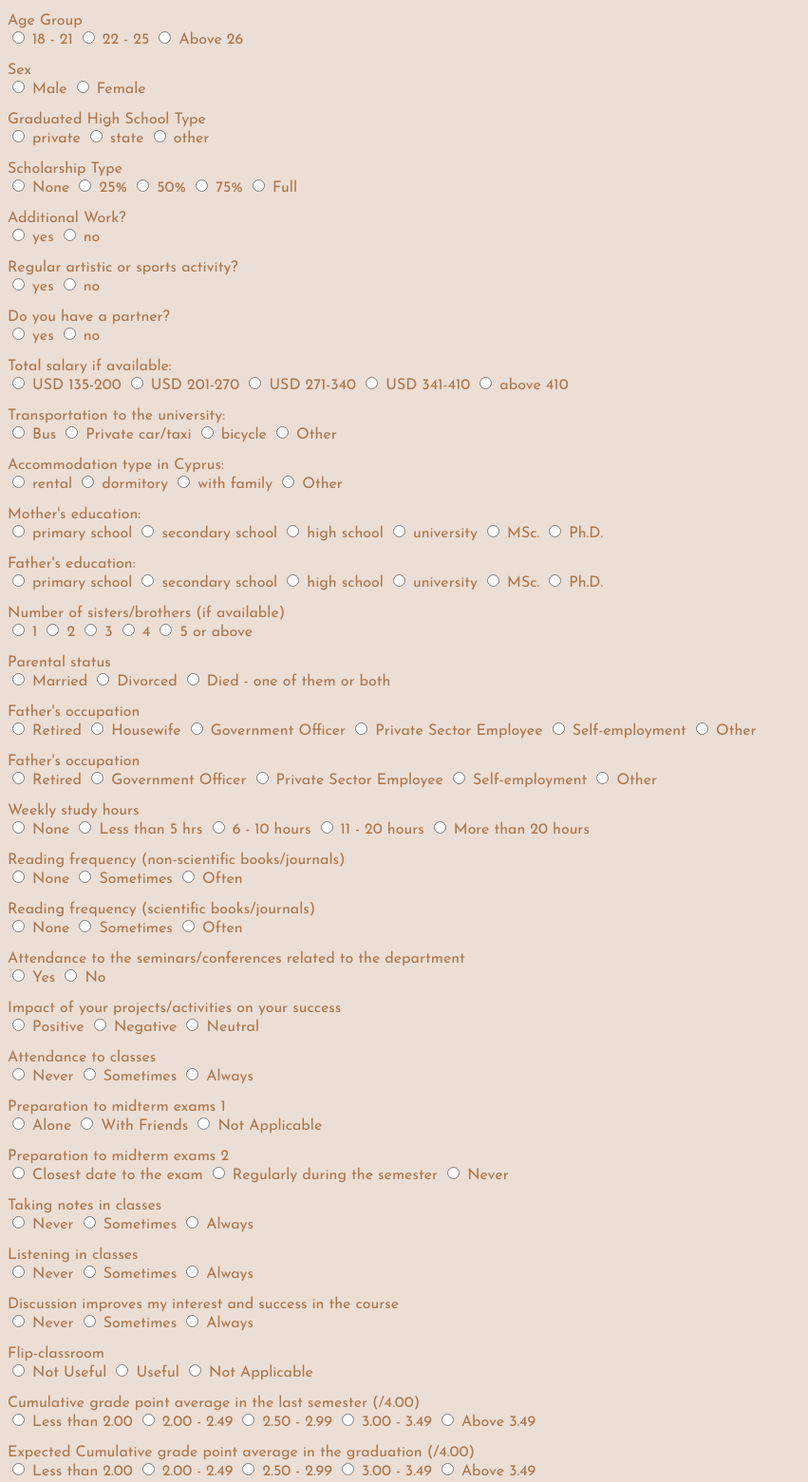
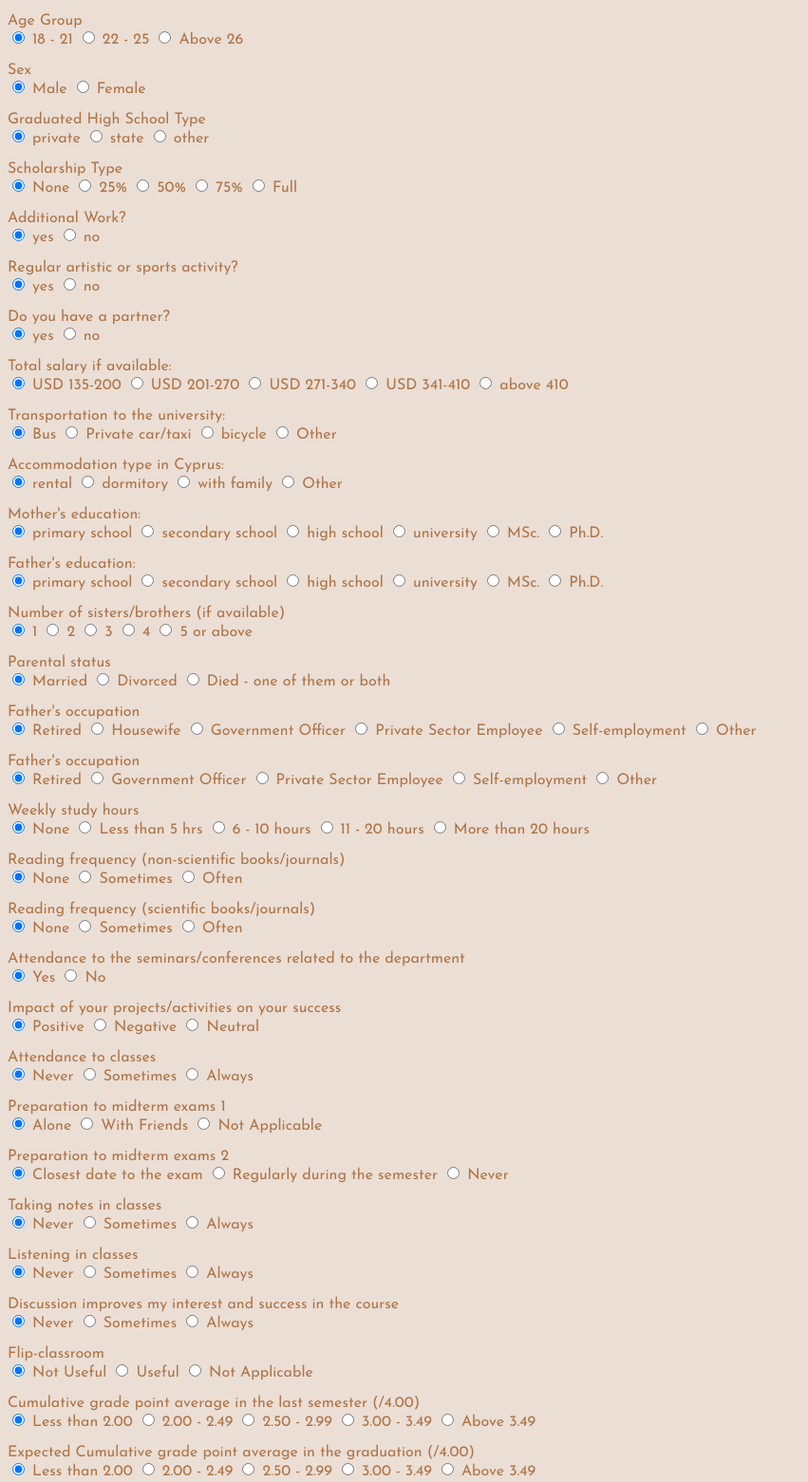
Before and after one commit to DavidHigpen/DataThon-2023, a plain HTML site: page website/uploadForm.html in a window 1280 px wide. Shown: the part 160-1721 px from the top of the page at 95% size, without its empty margins (0-851 px from the left). Drawn offline with Linux system fonts and the light colour scheme.

Commit message:
Made changes 	modified:   website/uploadForm.html 	deleted:    website/Page3.html 	modified:   website/index.html 	deleted:    website/questions.txt 	modified:   website/uploadForm.html

```diff
--- a/website/uploadForm.html
+++ b/website/uploadForm.html
@@ -18,7 +18,7 @@
     <form action="results.html" method="get">
 
         <label for="age">Age Group</label><br>
-        <input type="radio" id="A18_21" name="age" value="18">
+        <input type="radio" id="A18_21" name="age" value="18" checked>
         <label for="A18_21">18 - 21</label>
         <input type="radio" id="A22_25" name="age" value="22">
         <label for="A22_25">22 - 25</label>
@@ -26,13 +26,13 @@
         <label for="AAbove_26">Above 26</label><br><br>
 
         <label for="Sex">Sex</label><br>
-        <input type="radio" id="Smale" name="Sex" value="male">
+        <input type="radio" id="Smale" name="Sex" value="male" checked>
         <label for="Smale">Male</label>
         <input type="radio" id="Sfemale" name="Sex" value="female">
         <label for="Sfemale">Female</label><br><br>
 
         <label for="HighSchoolType">Graduated High School Type</label><br>
-        <input type="radio" id="Hprivate" name="HighSchoolType" value="private">
+        <input type="radio" id="Hprivate" name="HighSchoolType" value="private" checked>
         <label for="Hprivate">private</label>
         <input type="radio" id="Hstate" name="HighSchoolType" value="state">
         <label for="Hstate">state</label>
@@ -40,7 +40,7 @@
         <label for="Hother">other</label><br><br>
 
         <label for="scholarshipType">Scholarship Type</label><br>
-        <input type="radio" id="S0" name="scholarshipType" value="0">
+        <input type="radio" id="S0" name="scholarshipType" value="0" checked>
         <label for="S0">None</label>
         <input type="radio" id="S25" name="scholarshipType" value="25">
         <label for="S25">25%</label>
@@ -52,25 +52,25 @@
         <label for="S100">Full</label><br><br>
 
         <label for="additionalWork">Additional Work?</label><br>
-        <input type="radio" id="Ayes" name="additionalWork" value="yes">
+        <input type="radio" id="Ayes" name="additionalWork" value="yes" checked>
         <label for="Ayes">yes</label>
         <input type="radio" id="Ano" name="additionalWork" value="no">
         <label for="Ano">no</label><br><br>
 
         <label for="artOrSports">Regular artistic or sports activity?</label><br>
-        <input type="radio" id="Ryes" name="artOrSports" value="yes">
+        <input type="radio" id="Ryes" name="artOrSports" value="yes" checked>
         <label for="Ryes">yes</label>
         <input type="radio" id="Rno" name="artOrSports" value="no">
         <label for="Rno">no</label><br><br>
 
         <label for="partner">Do you have a partner?</label><br>
-        <input type="radio" id="Dyes" name="partner" value="yes">
+        <input type="radio" id="Dyes" name="partner" value="yes" checked>
         <label for="Dyes">yes</label>
         <input type="radio" id="Dno" name="partner" value="no">
         <label for="Dno">no</label><br><br>
 
         <label for="salary">Total salary if available:</label><br>
-        <input type="radio" id="USD135-200" name="salary" value="135">
+        <input type="radio" id="USD135-200" name="salary" value="135" checked>
         <label for="USD135-200">USD 135-200</label>
         <input type="radio" id="USD201-270" name="salary" value="201">
         <label for="USD201-270">USD 201-270</label>
@@ -82,7 +82,7 @@
         <label for="above410">above 410</label><br><br>
 
         <label for="transport">Transportation to the university:</label><br>
-        <input type="radio" id="bus" name="transport" value="bus">
+        <input type="radio" id="bus" name="transport" value="bus" checked>
         <label for="bus">Bus</label>
         <input type="radio" id="car" name="transport" value="car">
         <label for="car">Private car/taxi</label>
@@ -92,7 +92,7 @@
         <label for="Other">Other</label><br><br>
 
         <label for="Accommodation">Accommodation type in Cyprus:</label><br>
-        <input type="radio" id="rental" name="Accommodation" value="rental">
+        <input type="radio" id="rental" name="Accommodation" value="rental" checked>
         <label for="rental">rental</label>
         <input type="radio" id="dormitory" name="Accommodation" value="dormitory">
         <label for="dormitory">dormitory</label>
@@ -102,7 +102,7 @@
         <label for="Other">Other</label><br><br>
 
         <label for="MotherEdu">Mother's education:</label><br>
-        <input type="radio" id="primarySchool" name="MotherEdu" value="primary">
+        <input type="radio" id="primarySchool" name="MotherEdu" value="primary" checked>
         <label for="primarySchool">primary school</label>
         <input type="radio" id="secondarySchool" name="MotherEdu" value="secondary">
         <label for="secondarySchool">secondary school</label>
@@ -116,7 +116,7 @@
         <label for="PhD">Ph.D.</label><br><br>
 
         <label for="FatherEdu">Father's education:</label><br>
-        <input type="radio" id="FprimarySchool" name="FatherEdu" value="primary">
+        <input type="radio" id="FprimarySchool" name="FatherEdu" value="primary" checked>
         <label for="FprimarySchool">primary school</label>
         <input type="radio" id="FsecondarySchool" name="FatherEdu" value="secondary">
         <label for="FsecondarySchool">secondary school</label>
@@ -130,7 +130,7 @@
         <label for="FPhD">Ph.D.</label><br><br>
 
         <label for="Siblings">Number of sisters/brothers (if available)</label><br>
-        <input type="radio" id="1" name="Siblings" value="0">
+        <input type="radio" id="1" name="Siblings" value="0" checked>
         <label for="1">1</label>
         <input type="radio" id="2" name="Siblings" value="1">
         <label for="2">2</label>
@@ -143,7 +143,7 @@
 
 
         <label for="ParStat">Parental status</label><br>
-        <input type="radio" id="Married" name="ParStat" value="0">
+        <input type="radio" id="Married" name="ParStat" value="0" checked>
         <label for="Married">Married</label>
         <input type="radio" id="Divorced" name="ParStat" value="1">
         <label for="Divorced">Divorced</label>
@@ -152,7 +152,7 @@
 
 
         <label for="MotherOcc">Father's occupation</label><br>
-        <input type="radio" id="MRetired" name="MotherOcc" value="0">
+        <input type="radio" id="MRetired" name="MotherOcc" value="0" checked>
         <label for="Retired">Retired</label>
         <input type="radio" id="Housewife" name="MotherOcc" value="1">
         <label for="Housewife">Housewife</label>
@@ -167,7 +167,7 @@
 
 
         <label for="FatherOcc">Father's occupation</label><br>
-        <input type="radio" id="Retired" name="FatherOcc" value="0">
+        <input type="radio" id="Retired" name="FatherOcc" value="0" checked>
         <label for="Retired">Retired</label>
         <input type="radio" id="GovernmentOfficer" name="FatherOcc" value="1">
         <label for="Government Officer">Government Officer</label>
@@ -180,7 +180,7 @@
 
 
         <label for="StudyHrs">Weekly study hours</label><br>
-        <input type="radio" id="SNone" name="StudyHrs" value="0">
+        <input type="radio" id="SNone" name="StudyHrs" value="0" checked>
         <label for="None">None</label>
         <input type="radio" id="SLess5hrs" name="StudyHrs" value="1">
         <label for="Less than 5 hrs">Less than 5 hrs</label>
@@ -193,7 +193,7 @@
 
 
         <label for="Read">Reading frequency (non-scientific books/journals)</label><br>
-        <input type="radio" id="RFNone" name="Read" value="0">
+        <input type="radio" id="RFNone" name="Read" value="0" checked>
         <label for="None">None</label>
         <input type="radio" id="RFSometimes" name="Read" value="1">
         <label for="Sometimes">Sometimes</label>
@@ -201,7 +201,7 @@
         <label for="Often">Often</label><br><br>
 
         <label for="ReadSci">Reading frequency (scientific books/journals)</label><br>
-        <input type="radio" id="SciNone" name="ReadSci" value="0">
+        <input type="radio" id="SciNone" name="ReadSci" value="0" checked>
         <label for="None">None</label>
         <input type="radio" id="SciSometimes" name="ReadSci" value="1">
         <label for="Sometimes">Sometimes</label>
@@ -210,14 +210,14 @@
 
 
         <label for="AttendaceSem">Attendance to the seminars/conferences related to the department</label><br>
-        <input type="radio" id="ASYes" name="AttendaceSem" value="0">
+        <input type="radio" id="ASYes" name="AttendaceSem" value="0" checked>
         <label for="Yes">Yes</label>
         <input type="radio" id="ASNo" name="AttendaceSem" value="1">
         <label for="No">No</label><br><br>
 
 
         <label for="Impact">Impact of your projects/activities on your success</label><br>
-        <input type="radio" id="ImpPositive" name="Impact" value="0">
+        <input type="radio" id="ImpPositive" name="Impact" value="0" checked>
         <label for="Positive">Positive</label>
         <input type="radio" id="ImpNegative" name="Impact" value="1">
         <label for="Negative">Negative</label>
@@ -226,7 +226,7 @@
 
 
         <label for="Attendance">Attendance to classes</label><br>
-        <input type="radio" id="ACNever" name="Attendance" value="0">
+        <input type="radio" id="ACNever" name="Attendance" value="0" checked>
         <label for="Never">Never</label>
         <input type="radio" id="ACSometimes" name="Attendance" value="1">
         <label for="Sometimes">Sometimes</label>
@@ -234,7 +234,7 @@
         <label for="Always">Always</label><br><br>
 
         <label for="PrepFriend">Preparation to midterm exams 1</label><br>
-        <input type="radio" id="PAlone" name="PrepFriend" value="0">
+        <input type="radio" id="PAlone" name="PrepFriend" value="0" checked>
         <label for="Alone">Alone</label>
         <input type="radio" id="PWFriend" name="PrepFriend" value="1">
         <label for="WFriend">With Friends</label>
@@ -243,7 +243,7 @@
 
 
         <label for="PrepTime">Preparation to midterm exams 2</label><br>
-        <input type="radio" id="PrClose" name="PrepTime" value="0">
+        <input type="radio" id="PrClose" name="PrepTime" value="0" checked>
         <label for="Close">Closest date to the exam</label>
         <input type="radio" id="PrRegularly" name="PrepTime" value="1">
         <label for="Regularly">Regularly during the semester</label>
@@ -252,7 +252,7 @@
 
 
         <label for="Notes">Taking notes in classes</label><br>
-        <input type="radio" id="NNever" name="Notes" value="0">
+        <input type="radio" id="NNever" name="Notes" value="0" checked>
         <label for="Never">Never</label>
         <input type="radio" id="NSometimes" name="Notes" value="1">
         <label for="Sometimes">Sometimes</label>
@@ -261,7 +261,7 @@
 
 
         <label for="Listening">Listening in classes</label><br>
-        <input type="radio" id="LNever" name="Listening" value="0">
+        <input type="radio" id="LNever" name="Listening" value="0" checked>
         <label for="Never">Never</label>
         <input type="radio" id="LSometimes" name="Listening" value="1">
         <label for="Sometimes">Sometimes</label>
@@ -270,7 +270,7 @@
 
 
         <label for="Discussion">Discussion improves my interest and success in the course</label><br>
-        <input type="radio" id="DNever" name="Discussion" value="0">
+        <input type="radio" id="DNever" name="Discussion" value="0" checked>
         <label for="Never">Never</label>
         <input type="radio" id="DSometimes" name="Discussion" value="1">
         <label for="Sometimes">Sometimes</label>
@@ -279,7 +279,7 @@
 
 
         <label for="Flip">Flip-classroom</label><br>
-        <input type="radio" id="FNotUseful" name="Flip" value="0">
+        <input type="radio" id="FNotUseful" name="Flip" value="0" checked>
         <label for="Not Useful">Not Useful</label>
         <input type="radio" id="FUseful" name="Flip" value="1">
         <label for="Useful">Useful</label>
@@ -288,7 +288,7 @@
 
 
         <label for="CumulativeGPA">Cumulative grade point average in the last semester (/4.00)</label><br>
-        <input type="radio" id="CLess2" name="CumulativeGPA" value="0">
+        <input type="radio" id="CLess2" name="CumulativeGPA" value="0" checked>
         <label for="Less than 2.00">Less than 2.00</label>
         <input type="radio" id="CMin2" name="CumulativeGPA" value="1">
         <label for="2.00 - 2.49">2.00 - 2.49</label>
@@ -301,7 +301,7 @@
 
 
         <label for="ExpectedGPA">Expected Cumulative grade point average in the graduation (/4.00)</label><br>
-        <input type="radio" id="ELess2" name="ExpectedGPA" value="0">
+        <input type="radio" id="ELess2" name="ExpectedGPA" value="0" checked>
         <label for="Less than 2.00">Less than 2.00</label>
         <input type="radio" id="CMin2" name="ExpectedGPA" value="1">
         <label for="2.00 - 2.49">2.00 - 2.49</label>
```
